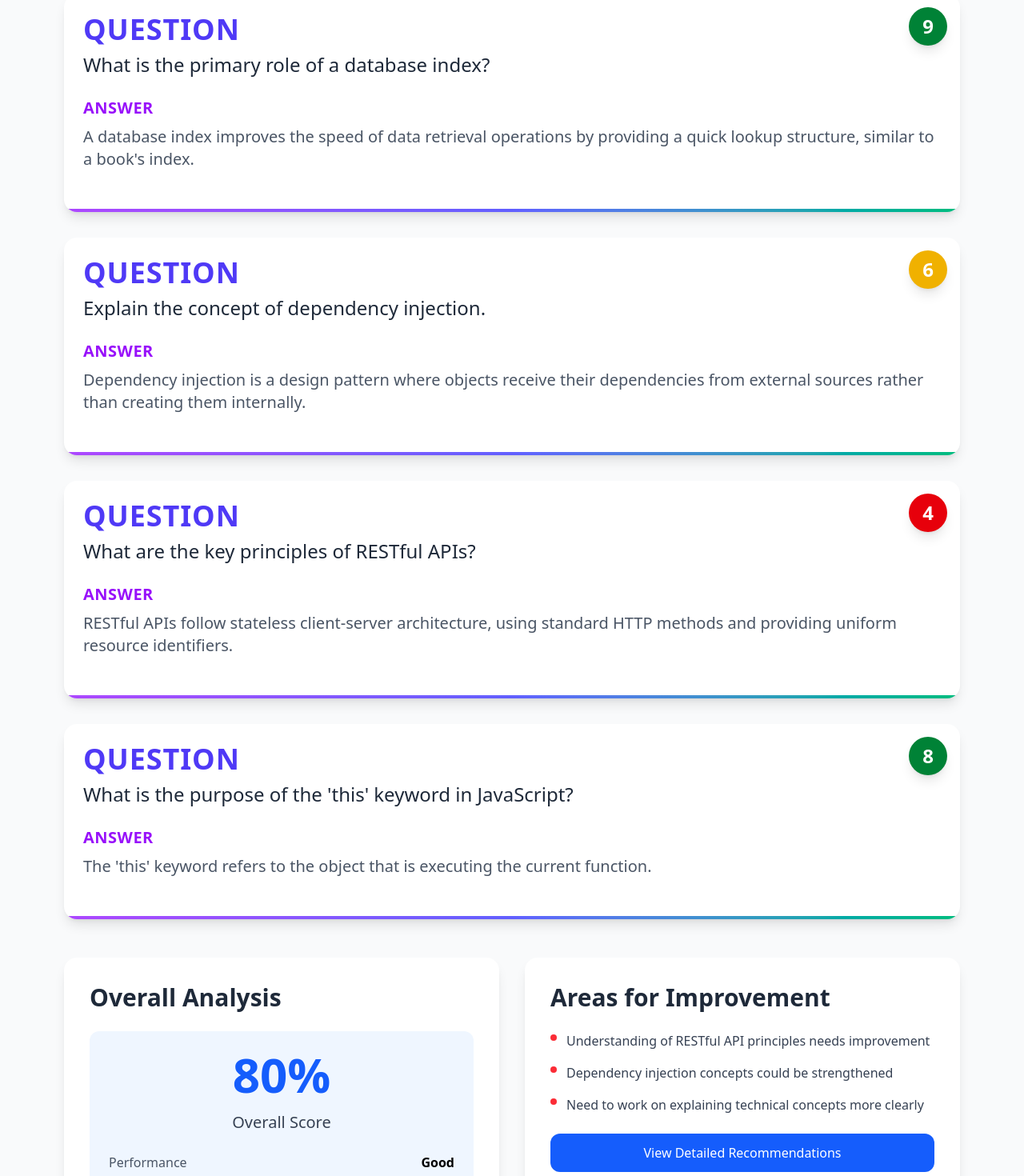
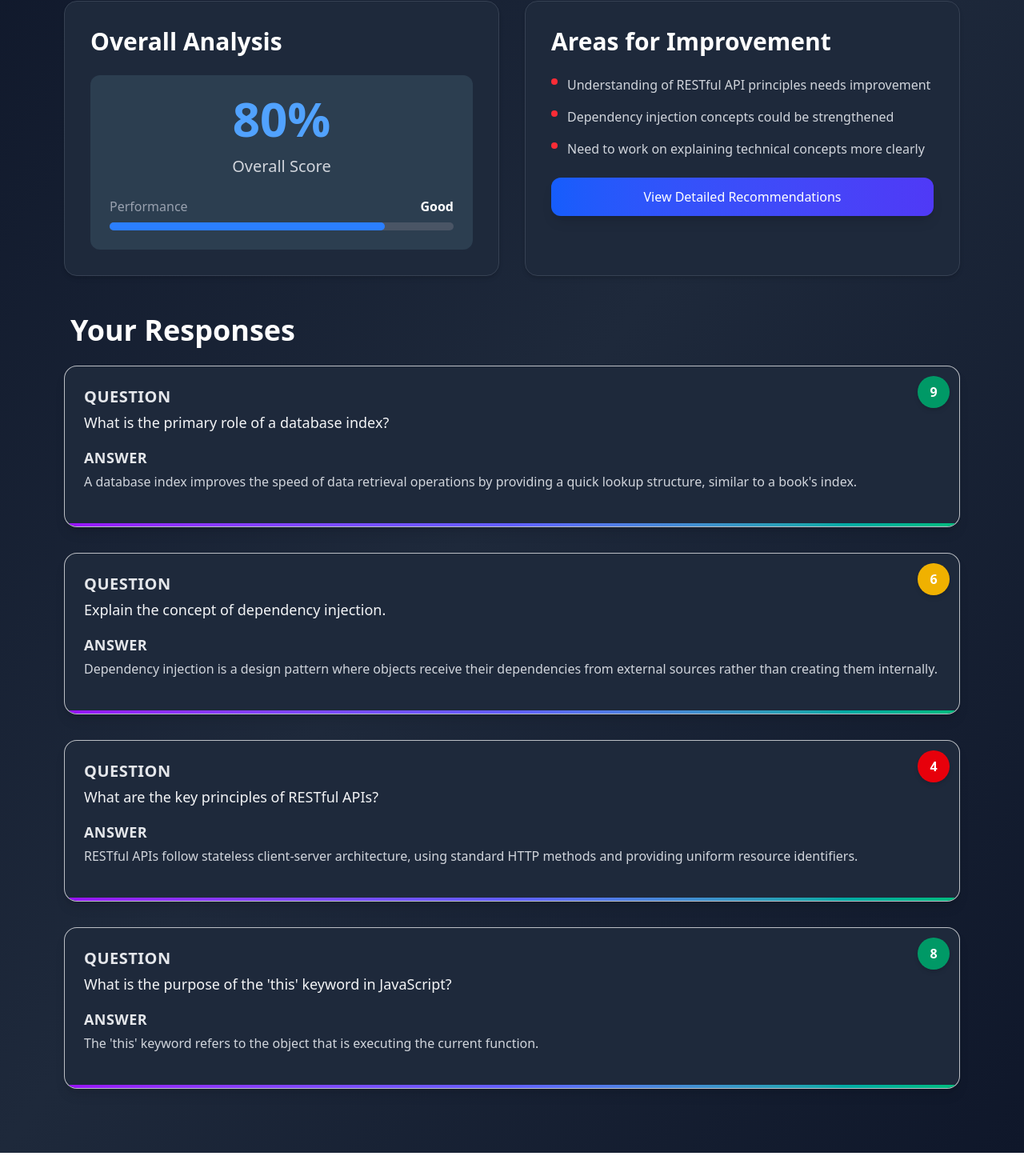
Before and after one commit to dhanraj-09/hackerzstreet, a Next.js app in the folder frontend/: page /report in a window 1280 px wide. Shown: the part 251-1721 px from the top of the page at 80% size. After the commit the page ends 1692 px from the top, so only its background shows below. Built offline with nearby package versions, Linux system fonts and the light colour scheme.

Commit message:
fixed ui

```diff
--- a/frontend/src/app/report/page.tsx
+++ b/frontend/src/app/report/page.tsx
@@ -1,9 +1,7 @@
-// app/report/page.tsx or components/Report.tsx (based on your structure)
+"use client";
 
-'use client';
-
-import React from 'react';
-import QuesAnsSco from "@/components/QuesAnsSco";
+import React from "react";
+import QuesAnsSco from "@/components/Card";
 
 type QAItem = {
   question: string;
@@ -12,7 +10,6 @@ type QAItem = {
 };
 
 const Report: React.FC = () => {
-    // Sample data - replace with actual data later
   const sampleQAs: QAItem[] = [
     {
       question: "What is the primary role of a database index?",
@@ -47,19 +44,69 @@ const Report: React.FC = () => {
   ];
 
   return (
-        <div className="min-h-screen bg-gray-50">
+    <div className="min-h-screen bg-gradient-to-br from-[#0f172a] via-[#1e293b] to-[#0f172a]">
       <div className="max-w-6xl mx-auto px-4 py-8">
         {/* Header */}
-                <div className="text-center mb-8 bg-gradient-to-br from-[#1a237e] to-[#0d47a1] rounded-2xl py-12 px-6 shadow-lg">
+        <div className="text-center mb-10 bg-gradient-to-br from-[#1a237e] to-[#0d47a1] rounded-2xl py-12 px-6 shadow-xl">
           <h1 className="text-5xl font-bold text-white pb-2">
             Skill Assessment Report
           </h1>
-                    <p className="text-xl text-white">
+          <p className="text-xl text-blue-100">
             Review your responses and scores below
           </p>
         </div>
 
-                {/* Cards Container */}
+        <div className="grid grid-cols-1 md:grid-cols-2 gap-8 mb-12">
+          {/* Overall Score Card */}
+          <div className="bg-[#1e293b] rounded-2xl shadow-md p-8 border border-gray-700">
+            <h2 className="text-3xl font-bold text-white mb-6">
+              Overall Analysis
+            </h2>
+            <div className="bg-[#2c3e50] rounded-xl p-6">
+              <div className="text-center">
+                <div className="text-6xl font-bold text-blue-400 mb-4">80%</div>
+                <p className="text-xl text-gray-300">Overall Score</p>
+              </div>
+              <div className="mt-6">
+                <div className="flex justify-between mb-2 text-gray-400">
+                  <span>Performance</span>
+                  <span className="font-semibold text-white">Good</span>
+                </div>
+                <div className="w-full bg-gray-600 rounded-full h-2.5">
+                  <div
+                    className="bg-blue-500 h-2.5 rounded-full"
+                    style={{ width: "80%" }}
+                  ></div>
+                </div>
+              </div>
+            </div>
+          </div>
+
+          {/* Weaknesses Card */}
+          <div className="bg-[#1e293b] rounded-2xl shadow-md p-8 border border-gray-700">
+            <h2 className="text-3xl font-bold text-white mb-6">
+              Areas for Improvement
+            </h2>
+            <div className="space-y-4">
+              {weaknesses.map((weakness, index) => (
+                <div key={index} className="flex items-start">
+                  <div className="flex-shrink-0 mt-1">
+                    <div className="w-2 h-2 bg-red-500 rounded-full"></div>
+                  </div>
+                  <p className="ml-3 text-gray-300">{weakness}</p>
+                </div>
+              ))}
+            </div>
+            <div className="mt-6">
+              <button className="w-full bg-gradient-to-r from-blue-600 to-indigo-600 text-white py-3 px-6 rounded-xl hover:brightness-110 transition duration-300 shadow-lg">
+                View Detailed Recommendations
+              </button>
+            </div>
+          </div>
+        </div>
+        <div className="text-white font-bold text-4xl pb-6 px-2 rounded-xl">Your Responses</div>
+
+        {/* Cards */}
         <div className="space-y-8 mb-12">
           {sampleQAs.map((qa, index) => (
             <div key={index} className="flex justify-center">
@@ -71,56 +118,6 @@ const Report: React.FC = () => {
             </div>
           ))}
         </div>
-
-                {/* Analysis Section */}
-                <div className="grid grid-cols-1 md:grid-cols-2 gap-8 mb-12">
-                    {/* Overall Score Card */}
-                    <div className="bg-white rounded-2xl shadow-lg p-8">
-                        <h2 className="text-3xl font-bold text-gray-800 mb-6">
-                            Overall Analysis
-                        </h2>
-                        <div className="bg-blue-50 rounded-xl p-6">
-                            <div className="text-center">
-                                <div className="text-6xl font-bold text-blue-600 mb-4">80%</div>
-                                <p className="text-xl text-gray-700">Overall Score</p>
-                            </div>
-                            <div className="mt-6">
-                                <div className="flex justify-between mb-2">
-                                    <span className="text-gray-600">Performance</span>
-                                    <span className="font-semibold">Good</span>
-                                </div>
-                                <div className="w-full bg-gray-200 rounded-full h-2.5">
-                                    <div
-                                        className="bg-blue-600 h-2.5 rounded-full"
-                                        style={{ width: '80%' }}
-                                    ></div>
-                                </div>
-                            </div>
-                        </div>
-                    </div>
-
-                    {/* Weaknesses Card */}
-                    <div className="bg-white rounded-2xl shadow-lg p-8">
-                        <h2 className="text-3xl font-bold text-gray-800 mb-6">
-                            Areas for Improvement
-                        </h2>
-                        <div className="space-y-4">
-                            {weaknesses.map((weakness, index) => (
-                                <div key={index} className="flex items-start">
-                                    <div className="flex-shrink-0 mt-1">
-                                        <div className="w-2 h-2 bg-red-500 rounded-full"></div>
-                                    </div>
-                                    <p className="ml-3 text-gray-700">{weakness}</p>
-                                </div>
-                            ))}
-                        </div>
-                        <div className="mt-6">
-                            <button className="w-full bg-blue-600 text-white py-3 px-6 rounded-xl hover:bg-blue-700 transition-colors duration-300">
-                                View Detailed Recommendations
-                            </button>
-                        </div>
-                    </div>
-                </div>
       </div>
     </div>
   );
--- /dev/null
+++ b/frontend/src/components/Card.tsx
@@ -0,0 +1,72 @@
+"use client";
+
+import React from "react";
+
+interface QuesAnsScoProps {
+  question: string;
+  answer: string;
+  score: number;
+}
+
+const QuesAnsSco: React.FC<QuesAnsScoProps> = ({ question, answer, score }) => {
+  const getScoreColor = (score: number): string => {
+    if (score >= 7) return "bg-emerald-600";
+    if (score >= 5) return "bg-yellow-500";
+    return "bg-red-600";
+  };
+
+  return (
+    <div className="w-full max-w-7xl bg-[#1e293b] rounded-2xl shadow-lg border border-white/70 transition-shadow duration-300 overflow-hidden">
+      {/* Score Badge */}
+      <div className="relative">
+        <div
+          className={`absolute top-3 right-3 ${getScoreColor(
+            score
+          )} text-white text-sm sm:text-base font-bold w-10 h-10 rounded-full flex items-center justify-center shadow-md`}
+        >
+          {score}
+        </div>
+      </div>
+
+      {/* Content */}
+      <div className="p-4 sm:p-6 space-y-4">
+        {/* Question */}
+        <div className="space-y-1">
+          <h3 className="text-lg sm:text-xl font-semibold text-gray-200 uppercase tracking-wide">
+            Question
+          </h3>
+          <p className="text-gray-100 text-base sm:text-lg font-medium">
+            {question}
+          </p>
+        </div>
+
+        {/* Answer */}
+        <div className="space-y-1">
+          <h3 className="text-base sm:text-lg font-semibold text-gray-200 uppercase tracking-wide">
+            Answer
+          </h3>
+          <p className="text-gray-300 text-sm sm:text-base">{answer}</p>
+        </div>
+
+        {/* Score - Mobile only */}
+        <div className="md:hidden">
+          <h3 className="text-xs sm:text-sm font-semibold text-gray-400 uppercase tracking-wide">
+            Score
+          </h3>
+          <p
+            className={`text-base font-bold ${
+              score >= 6 ? "text-emerald-500" : "text-red-400"
+            }`}
+          >
+            {score}/10
+          </p>
+        </div>
+      </div>
+
+      {/* Bottom Border */}
+      <div className="h-1 bg-gradient-to-r from-purple-600 via-indigo-500 to-emerald-500"></div>
+    </div>
+  );
+};
+
+export default QuesAnsSco;
--- a/frontend/src/components/QuesAnsSco.tsx
+++ /dev/null
@@ -1,71 +0,0 @@
-// components/QuesAnsSco.tsx
-
-import React from 'react';
-
-interface QuesAnsScoProps {
-    question: string;
-    answer: string;
-    score: number;
-}
-
-const QuesAnsSco: React.FC<QuesAnsScoProps> = ({ question, answer, score }) => {
-    // Function to determine score color based on value
-    const getScoreColor = (score: number): string => {
-        if (score >= 7) return 'bg-green-700';
-        if (score >= 5) return 'bg-yellow-500';
-        return 'bg-red-600';
-    };
-
-    return (
-        <div className="w-full max-w-7xl bg-white rounded-2xl shadow-lg hover:shadow-xl transition-shadow duration-300 overflow-hidden">
-            {/* Score Badge */}
-            <div className="relative">
-                <div
-                    className={`absolute top-4 right-4 ${getScoreColor(
-                        score
-                    )} text-white text-2xl font-bold w-12 h-12 rounded-full flex items-center justify-center shadow-lg`}
-                >
-                    {score}
-                </div>
-            </div>
-
-            {/* Content */}
-            <div className="p-6 space-y-6">
-                {/* Question Section */}
-                <div className="space-y-2">
-                    <h3 className="text-4xl font-semibold text-indigo-600 tracking-wide uppercase">
-                        Question
-                    </h3>
-                    <p className="text-gray-800 text-2xl font-medium">{question}</p>
-                </div>
-
-                {/* Answer Section */}
-                <div className="space-y-2">
-                    <h3 className="text-xl font-semibold text-purple-600 tracking-wide uppercase">
-                        Answer
-                    </h3>
-                    <p className="text-gray-600 text-xl">{answer}</p>
-                </div>
-
-                {/* Score Section - Mobile view */}
-                <div className="md:hidden">
-                    <h3 className="text-sm font-semibold text-emerald-600 tracking-wide uppercase">
-                        Score
-                    </h3>
-                    <p
-                        className={`text-lg font-bold ${
-                            score >= 6 ? 'text-emerald-600' : 'text-red-600'
-                        }`}
-                    >
-                        {score}/10
-                    </p>
-                </div>
-            </div>
-
-            {/* Gradient Border Bottom */}
-            <div className="h-1 bg-gradient-to-r from-purple-500 via-indigo-500 to-emerald-500"></div>
-        </div>
-    );
-};
-
-export default QuesAnsSco;
```
Lines whose indentation alone changed are shown as unchanged.
